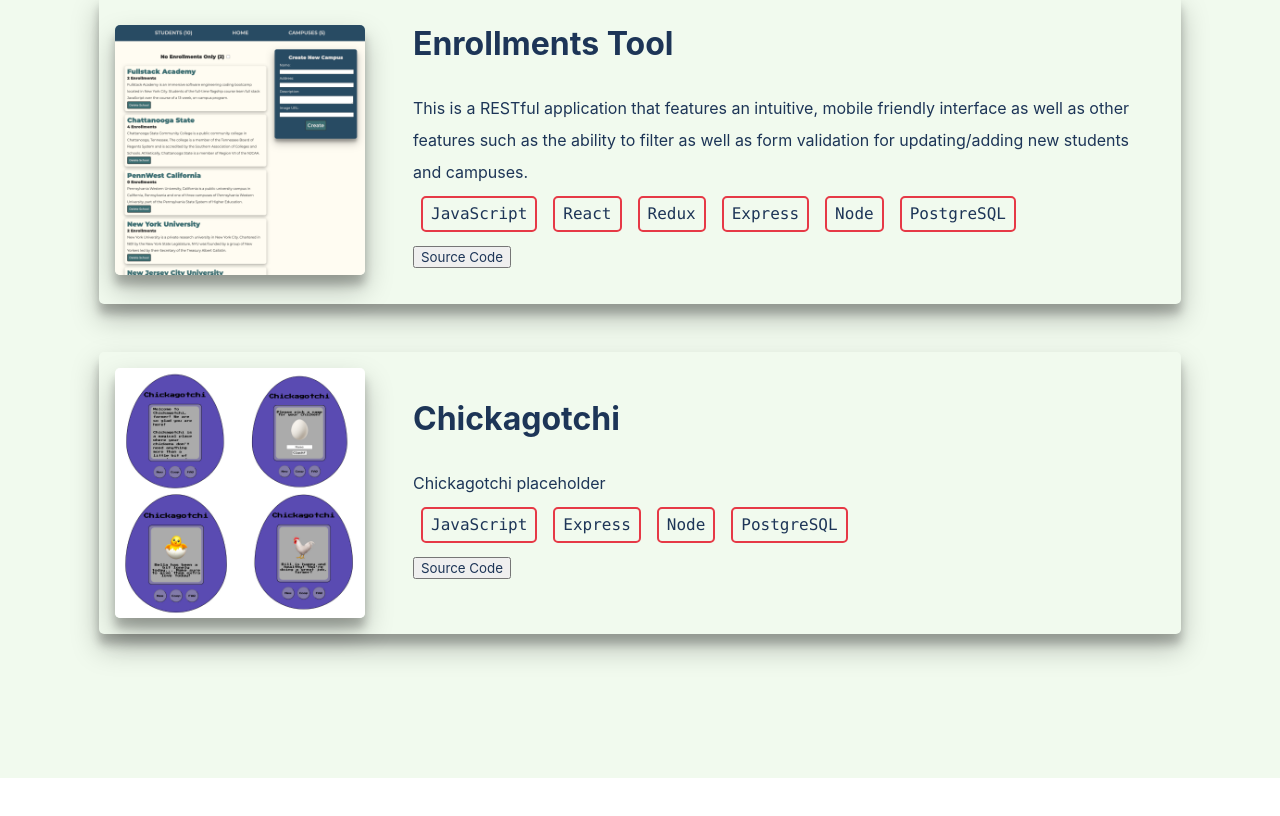
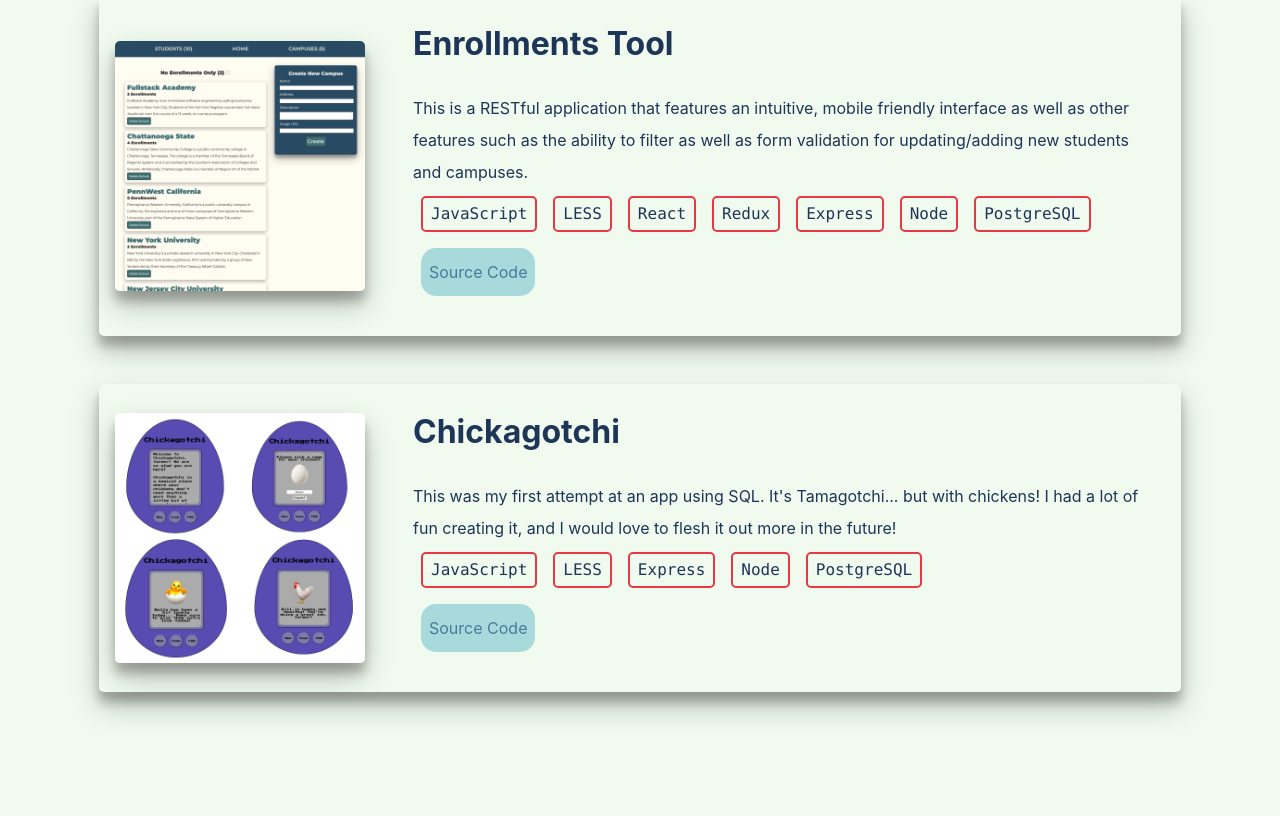
Before and after one commit to corumgold/corygold.dev, a React (Create React App) app: page / in a window 1280 px wide. Shown: the part 1939-2755 px from the top of the page. Before the commit the page ends 2717 px from the top, so only its background shows below. Built offline with nearby package versions, Linux system fonts and the light colour scheme.

Commit message:
Begin button styling

```diff
--- a/less/styles.less
+++ b/less/styles.less
@@ -66,6 +66,10 @@ nav a {
   @media screen and (max-width: 650px), screen and (max-height: 400px) {
     width: 35px;
     height: 35px;
+  }
+  @media screen and (max-width: 400px) {
+    width: 20px;
+    height: 20px;
   }
 }
 
@@ -223,7 +227,7 @@ h2.big-header {
   display: flex;
   flex-direction: column;
   align-items: center;
-  margin: 5rem;
+  margin: 3rem;
   @media screen and (max-width: 650px), screen and (max-height: 400px) {
     flex-direction: column;
     margin: 0.25rem;
@@ -269,6 +273,19 @@ h2.big-header {
   margin-bottom: 2rem;
 }
 
+.project button {
+  background: none;
+	color: inherit;
+	border: none;
+	padding: 0.5rem;
+  margin: 0.5rem;
+  background-color: @secondary-color;
+  border-radius: 15px;
+	font: inherit;
+	cursor: pointer;
+	outline: inherit;
+}
+
 .project-tools {
   display: flex;
   flex-wrap: wrap;
--- a/src/projects.js
+++ b/src/projects.js
@@ -7,16 +7,16 @@ const projects = [
     description:
       "This is a RESTful application that features an intuitive, mobile friendly interface as well as other features such as the ability to filter as well as form validation for updating/adding new students and campuses.",
     projectLink: "https://github.com/corumgold/enrollments-crud-app",
-    tools: ["JavaScript", "React", "Redux", "Express", "Node", "PostgreSQL"],
+    tools: ["JavaScript", "LESS", "React", "Redux", "Express", "Node", "PostgreSQL"],
   },
   {
     id: 2,
     title: "Chickagotchi",
     image: process.env.PUBLIC_URL + "/images/chickagotchi.png",
     altText: "chickagotchi project image",
-    description: "Chickagotchi placeholder",
+    description: "This was my first attempt at an app using SQL. It's Tamagotchi... but with chickens! I had a lot of fun creating it, and I would love to flesh it out more in the future! ",
     projectLink: "https://github.com/corumgold/chickagotchi",
-    tools: ["JavaScript", "Express", "Node", "PostgreSQL"],
+    tools: ["JavaScript", "LESS", "Express", "Node", "PostgreSQL"],
   },
 ];
 
--- a/src/styles.css
+++ b/src/styles.css
@@ -45,6 +45,12 @@ nav a {
   .social-icon {
     width: 35px;
     height: 35px;
+  }
+}
+@media screen and (max-width: 400px) {
+  .social-icon {
+    width: 20px;
+    height: 20px;
   }
 }
 /* Home */
@@ -186,7 +192,7 @@ h2.big-header {
   display: flex;
   flex-direction: column;
   align-items: center;
-  margin: 5rem;
+  margin: 3rem;
 }
 @media screen and (max-width: 650px), screen and (max-height: 400px) {
   .about-me content {
@@ -227,6 +233,18 @@ h2.big-header {
   font-size: 2rem;
   margin-bottom: 2rem;
 }
+.project button {
+  background: none;
+  color: inherit;
+  border: none;
+  padding: 0.5rem;
+  margin: 0.5rem;
+  background-color: #a8dadc;
+  border-radius: 15px;
+  font: inherit;
+  cursor: pointer;
+  outline: inherit;
+}
 .project-tools {
   display: flex;
   flex-wrap: wrap;
```
